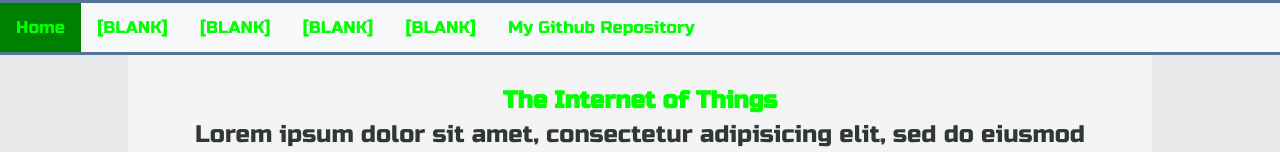
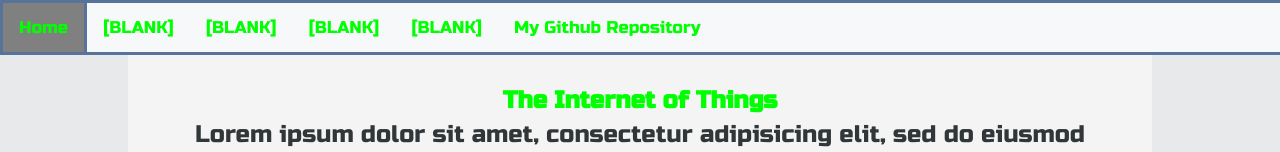
Before and after one commit to Fishy399/idiot101300.github.io, a plain HTML site: page index.html in a window 1280 px wide. Shown: the top 152 px of the page. Drawn offline with Linux system fonts and the light colour scheme.

Commit message:
Changed colours on NavBar

```diff
--- a/css/stylesheet.css
+++ b/css/stylesheet.css
@@ -133,11 +133,10 @@ footer {
 }
 
 .emphasis {
-  /* background-color: grey; */
-  background-color: green;
+  background-color: grey;
 
-  /* border-left: #577399 3px solid;
-  border-right: #577399 3px solid; */
+  border-left: #577399 3px solid;
+  border-right: #577399 3px solid;
 
 }
 
```
